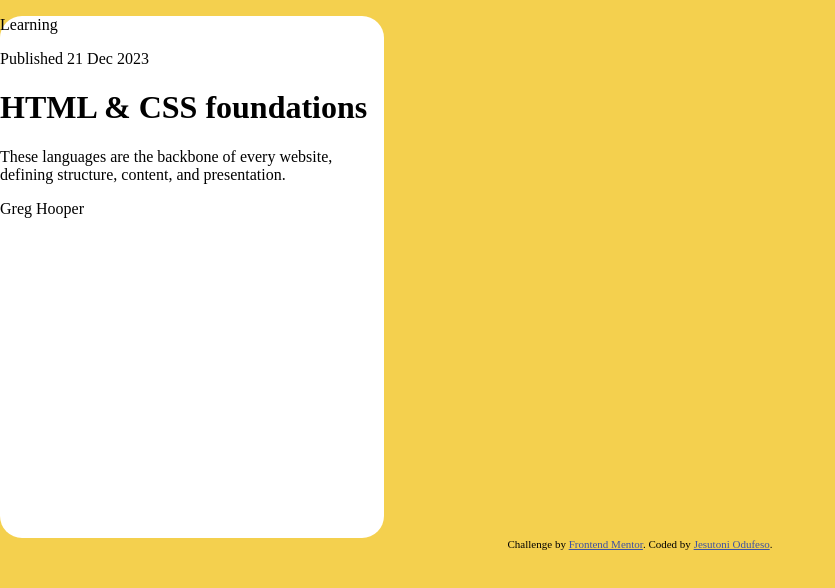
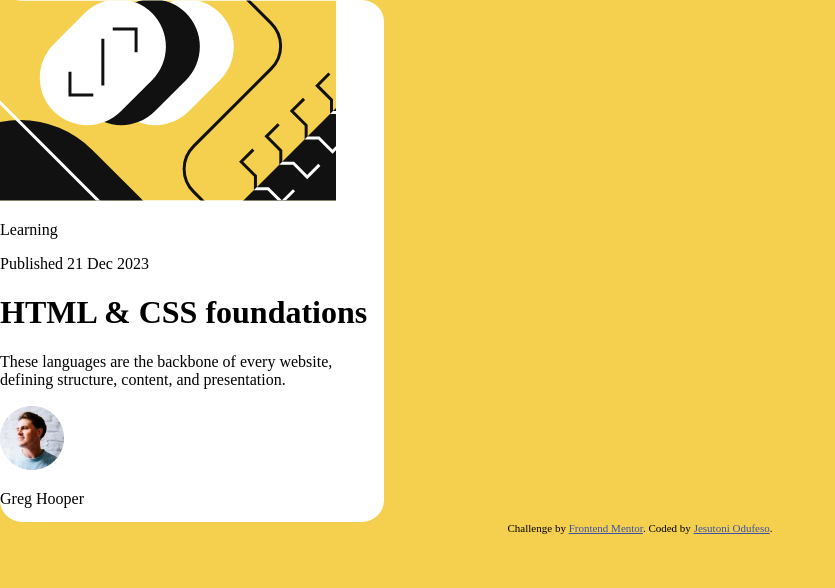
Before and after one commit to jtsenpai/Blog-Preview-Card, a plain HTML site: page index.html in a window 1280 px wide. Shown: the whole page, without its empty margins (0-835 px from the left). Drawn offline with Linux system fonts and the light colour scheme.

Commit message:
update index.html

```diff
--- a/index.html
+++ b/index.html
@@ -17,14 +17,26 @@
   </head>
   <body>
     <main>
-      <p>Learning</p>
-      <p>Published 21 Dec 2023</p>
-      <h1>HTML & CSS foundations</h1>
-      <p>
-        These languages are the backbone of every website, defining structure,
-        content, and presentation.
-      </p>
-      <div class="profile">Greg Hooper</div>
+      <div class="card-img">
+        <img
+          class="img"
+          src="./assets/images/illustration-article.svg"
+          alt="illustration-article"
+        />
+      </div>
+      <div class="card-desc">
+        <p class="title-tag">Learning</p>
+        <p class="title-date">Published 21 Dec 2023</p>
+        <h1 class="title">HTML & CSS foundations</h1>
+        <p class="description">
+          These languages are the backbone of every website, defining structure,
+          content, and presentation.
+        </p>
+      </div>
+      <div class="profile">
+        <img src="./assets/images/image-avatar.webp" alt="image avatar" />
+        <p>Greg Hooper</p>
+      </div>
     </main>
 
     <footer class="attribution">
```
